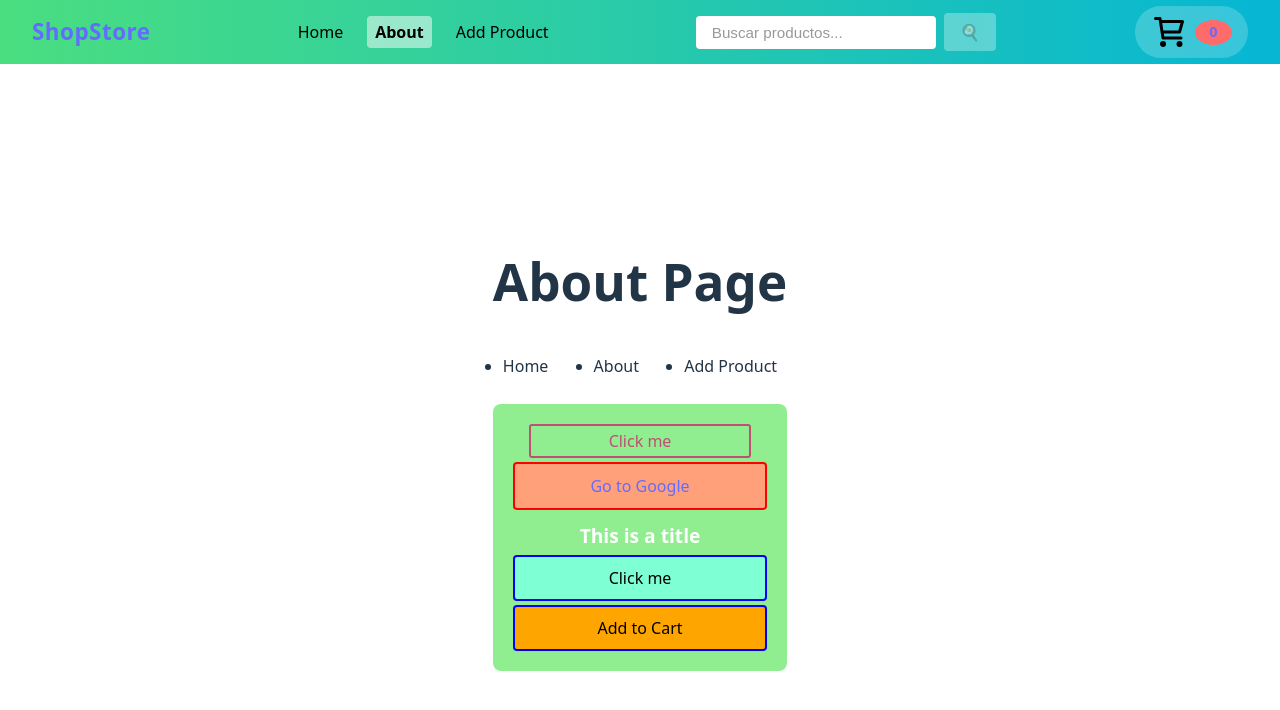
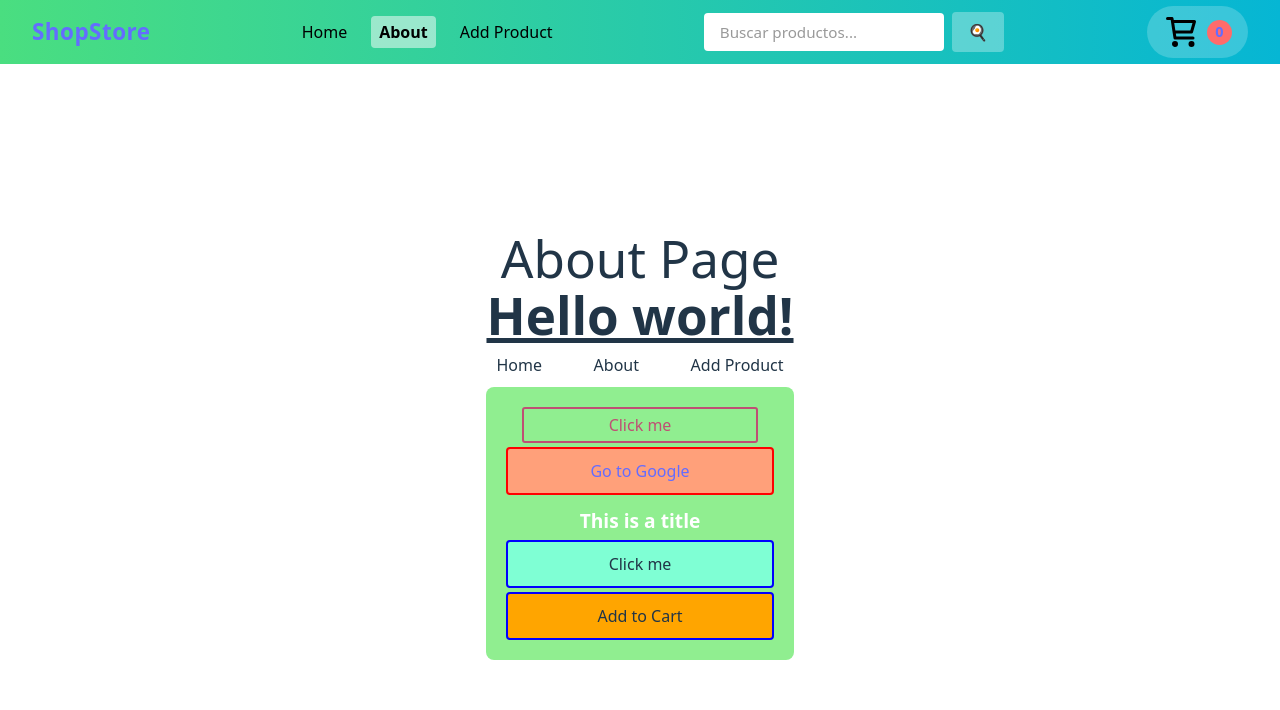
Before and after one commit to GersoZz/my-first-ecommerce, a React (Vite) app: page /about in a window 1280 px wide. Shown: the top 710 px of the page. Built offline with nearby package versions, Linux system fonts and the light colour scheme.

Commit message:
feat: integrate Tailwind CSS and update styles

```diff
--- a/package.json
+++ b/package.json
@@ -10,9 +10,11 @@
     "preview": "vite preview"
   },
   "dependencies": {
+    "@tailwindcss/vite": "^4.2.1",
     "react": "^19.2.0",
     "react-dom": "^19.2.0",
-    "react-router-dom": "^7.13.1"
+    "react-router-dom": "^7.13.1",
+    "tailwindcss": "^4.2.1"
   },
   "devDependencies": {
     "@eslint/js": "^9.39.1",
--- a/src/components/Header.css
+++ b/src/components/Header.css
@@ -108,6 +108,7 @@
   border-radius: 4px;
   font-size: 0.95rem;
   width: 100%;
+  background-color: white;
 }
 
 .search-input::placeholder {
--- a/src/index.css
+++ b/src/index.css
@@ -1,3 +1,5 @@
+@import 'tailwindcss';
+
 :root {
   font-family: system-ui, Avenir, Helvetica, Arial, sans-serif;
   line-height: 1.5;
--- a/src/pages/AboutPage.jsx
+++ b/src/pages/AboutPage.jsx
@@ -22,6 +22,7 @@
   return (
     <div>
       <h1>About Page</h1>
+      <h1 className="text-3xl font-bold underline">Hello world!</h1>
       <NavBarButtons>
         <li>Home</li>
         <li>About</li>
--- a/vite.config.js
+++ b/vite.config.js
@@ -1,9 +1,10 @@
 import { defineConfig } from 'vite'
+import tailwindcss from '@tailwindcss/vite'
 import react from '@vitejs/plugin-react'
 
 // https://vite.dev/config/
 export default defineConfig({
-  plugins: [react()],
+  plugins: [react(), tailwindcss()],
   server: {
     port: 3000,
     open: true,
```
Also changed, not shown: 1 other file (tests, documents, lock files or other folders).
